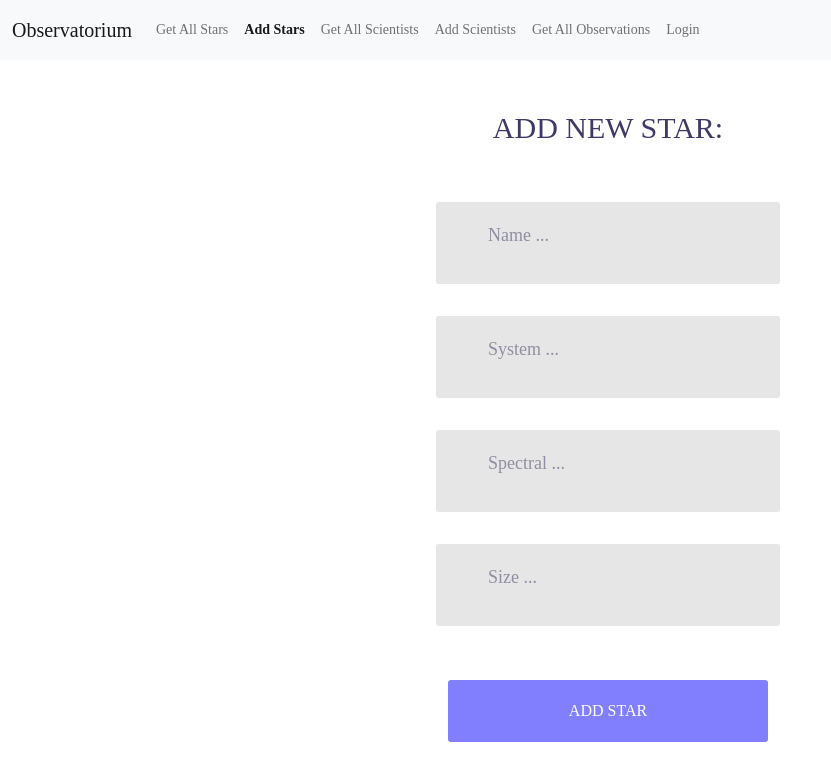
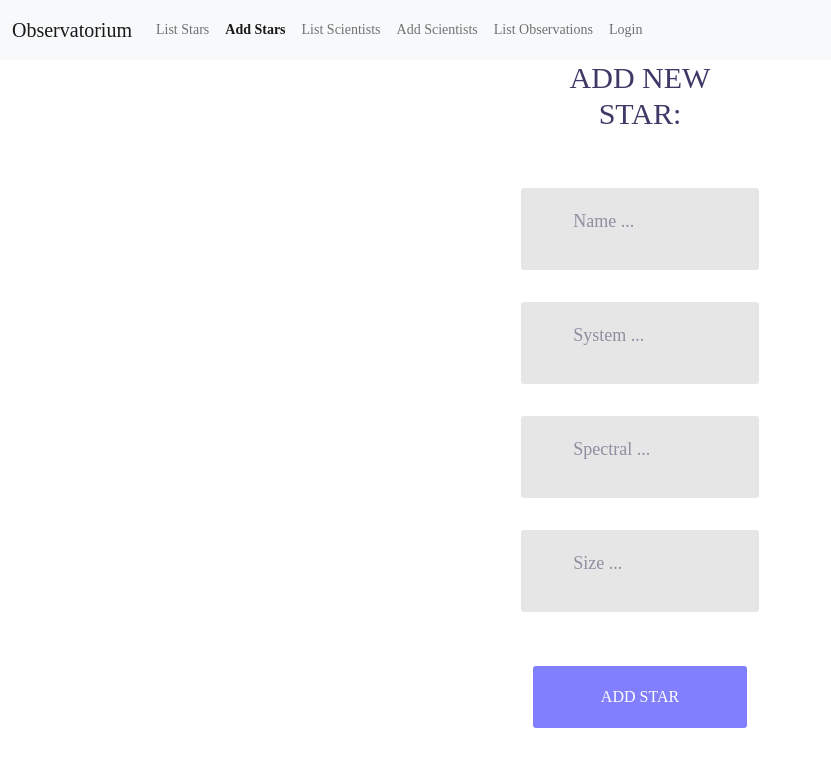
Before and after one commit to Djordje1998/Observatorija-React, a React (Create React App) app: page /stars/add in a window 1280 px wide. Shown: the top 780 px of the page, without its empty margins (0-831 px from the left). Built offline with nearby package versions, Linux system fonts and the light colour scheme.

Commit message:
Sitne izmene

```diff
--- a/src/components/AddScientist.jsx
+++ b/src/components/AddScientist.jsx
@@ -52,7 +52,7 @@ function AddScientist() {
   }
 
   return (
-    <div className="col-5 forma">
+    <div className="col 12 col-sm-6 col-md-4 col-xl-2 mx-auto">
       <form onSubmit={handleAdd}>
         <span className="login100-form-title p-b-51">Add new scientist:</span>
         <div className="col-form-label-sm ">
--- a/src/components/AddStar.jsx
+++ b/src/components/AddStar.jsx
@@ -55,7 +55,7 @@ const AddStar = () => {
   }
 
   return (
-    <div className="col-5 forma">
+    <div className="col 12 col-sm-6 col-md-4 col-xl-2 mx-auto">
       <form onSubmit={handleAdd}>
         <span className="login100-form-title p-b-51">Add new star:</span>
         <div className="col-form-label-sm ">
--- a/src/components/NavBar.jsx
+++ b/src/components/NavBar.jsx
@@ -62,7 +62,7 @@ const NavBar = ({ token, addToken }) => {
                 }
                 to="/stars"
               >
-                Get All Stars
+                List Stars
               </Link>
               <Link
                 className={
@@ -82,7 +82,7 @@ const NavBar = ({ token, addToken }) => {
                 }
                 to="/scientists"
               >
-                Get All Scientists
+                List Scientists
               </Link>
               <Link
                 className={
@@ -102,7 +102,7 @@ const NavBar = ({ token, addToken }) => {
                 }
                 to="/observations"
               >
-                Get All Observations
+                List Observations
               </Link>
               {token != null ? (
                 <a className="nav-link" href="#" onClick={handleLogout}>
```
